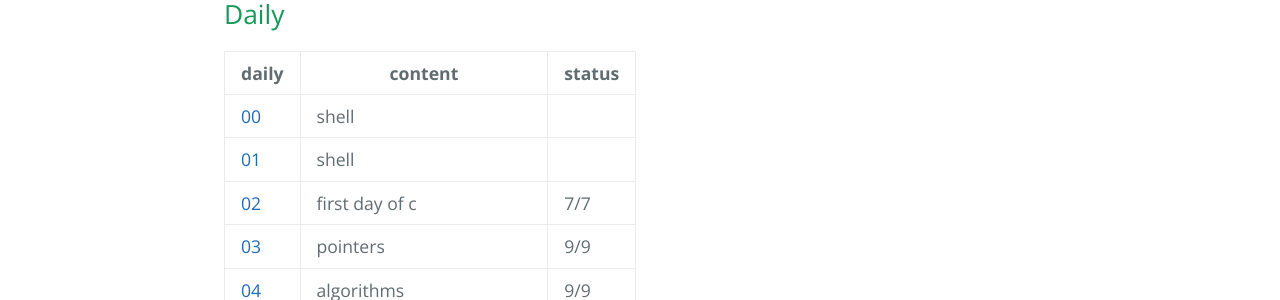
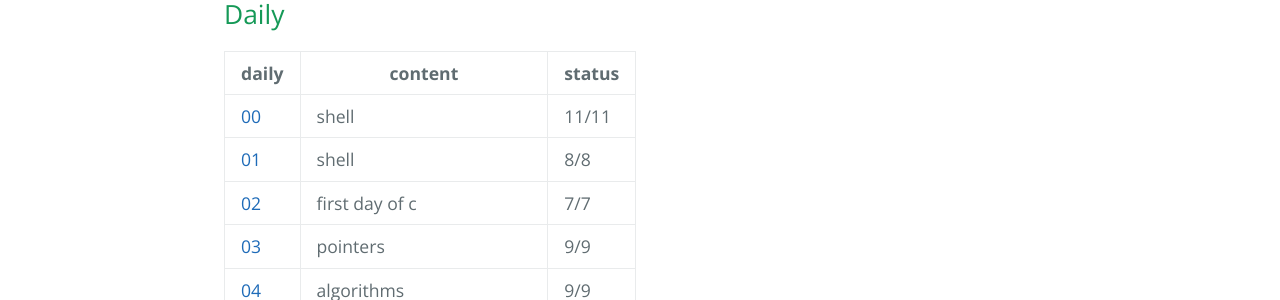
Before and after one commit to Obsaa/42-piscine-c-1, a Jekyll site: the page built from index.md, in a window 1280 px wide. Shown: the part 373-673 px from the top of the page. Built offline with Jekyll 4.4.1, drawn with Linux system fonts in a browser that asks for light colours.

Commit message:
Update index.md

```diff
--- a/index.md
+++ b/index.md
@@ -6,8 +6,8 @@ layout: base
 
 | daily | content | status |
 |---   |---      |---   |
-| [00](pdfs/j00.pdf) | shell | |
-| [01](pdfs/j01.pdf) | shell | |
+| [00](pdfs/j00.pdf) | shell | 11/11 |
+| [01](pdfs/j01.pdf) | shell | 8/8 |
 | [02](pdfs/j02.pdf) | first day of c | 7/7 |
 | [03](pdfs/j03.pdf) | pointers | 9/9 |
 | [04](pdfs/j04.pdf) | algorithms | 9/9 |
```
